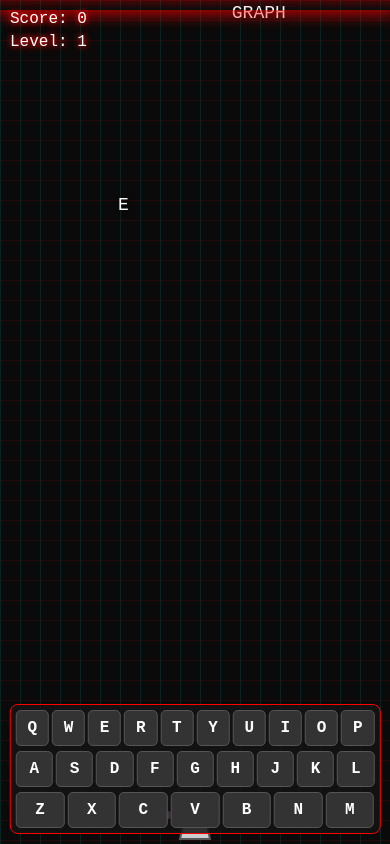
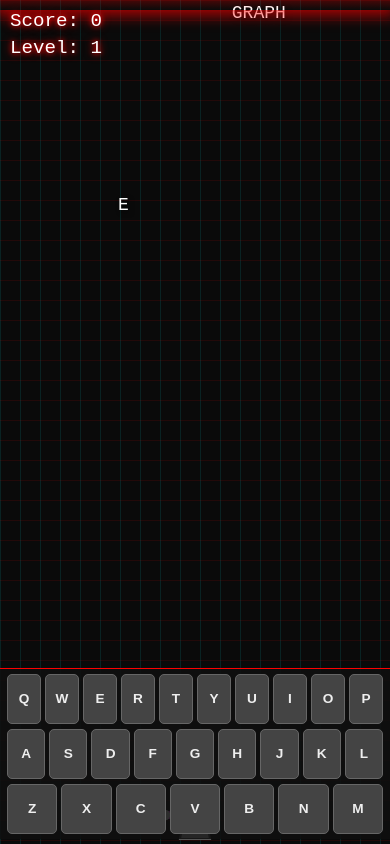
Before and after one commit to Nour139/cannon-word, a plain HTML site: page index.html in a window 390 px wide. Drawn offline with Linux system fonts and the light colour scheme.

Commit message:
Update style.css

```diff
--- a/style.css
+++ b/style.css
@@ -2,21 +2,29 @@
     margin: 0;
     padding: 0;
     box-sizing: border-box;
+    /* Prevent selection Cursors on mobile */
+    -webkit-touch-callout: none; /* iOS Safari */
+    -webkit-user-select: none; /* Safari */
+    -khtml-user-select: none; /* Konqueror HTML */
+    -moz-user-select: none; /* Old versions of Firefox */
+    -ms-user-select: none; /* Internet Explorer/Edge */
+    user-select: none; /* Non-prefixed version, currently supported by Chrome, Edge, Opera and Firefox */
 }
 
 html, body {
     width: 100%;
     height: 100%;
-    overflow: hidden; /* Prevent scrollbars */
-    background-color: #0a0a0a; /* Dark base */
+    overflow: hidden; /* CRITICAL: Prevent scrollbars */
+    background-color: #0a0a0a;
     color: #ffffff;
-    font-family: 'Courier New', Courier, monospace; /* Cyberpunk-ish font */
+    font-family: 'Courier New', Courier, monospace;
 }
 
 #gameContainer {
-    position: relative;
-    width: 100vw;
-    height: 100vh;
+    position: relative; /* Needed for absolute positioning of children */
+    width: 100%; /* Use 100% to fill parent (body) */
+    height: 100%;
+    /* Keep background styling */
     background-image:
         linear-gradient(rgba(255, 0, 0, 0.1) 1px, transparent 1px),
         linear-gradient(90deg, rgba(0, 255, 255, 0.1) 1px, transparent 1px);
@@ -25,21 +33,21 @@ html, body {
 }
 
 #gameCanvas {
-    display: block; /* Remove extra space below canvas */
-    width: 100%;
-    height: 100%;
-    position: absolute;
+    display: block; /* IMPORTANT: Removes potential extra space below canvas */
+    position: absolute; /* Position relative to gameContainer */
     top: 0;
     left: 0;
-    z-index: 1;
+    width: 100%; /* Fill the container */
+    height: 100%;
+    z-index: 1; /* Ensure canvas is behind UI but visible */
 }
 
 #ui {
     position: absolute;
-    top: 15px;
-    left: 15px;
-    z-index: 5;
-    font-size: 1.5em;
+    top: 10px; /* Adjusted slightly for mobile */
+    left: 10px;
+    z-index: 5; /* Above canvas */
+    font-size: 1.2em; /* Default size */
     text-shadow: 0 0 5px #ff0000, 0 0 10px #ff0000;
 }
 
@@ -47,15 +55,14 @@ html, body {
     margin-bottom: 5px;
 }
 
-/* Base where words appear to come from */
 #wordSource {
     position: absolute;
-    top: -10px; /* Slightly above screen */
+    top: -10px;
     left: 0;
     width: 100%;
     height: 20px;
     background: linear-gradient(to bottom, rgba(255, 0, 0, 0.5), transparent);
-    z-index: 2;
+    z-index: 2; /* Above canvas, below UI */
     box-shadow: 0 0 15px 5px rgba(255, 0, 0, 0.7);
 }
 
@@ -66,45 +73,108 @@ html, body {
     transform: translate(-50%, -50%);
     background-color: rgba(0, 0, 0, 0.85);
     border: 2px solid #ff0000;
-    padding: 40px 60px;
+    padding: 30px 40px; /* Adjusted padding */
     text-align: center;
-    z-index: 10;
+    z-index: 10; /* Above everything */
     box-shadow: 0 0 20px 5px #ff0000;
-    display: none; /* Hidden by default */
+    display: none;
+    width: 90%; /* Take up more width on mobile */
+    max-width: 500px; /* Max width on larger screens */
 }
 
 #gameOverScreen h1 {
     color: #ff0000;
-    margin-bottom: 20px;
-    font-size: 3em;
+    margin-bottom: 15px; /* Adjusted */
+    font-size: 2.5em; /* Adjusted */
     text-shadow: 0 0 10px #ff0000;
 }
 
 #gameOverScreen p {
-    font-size: 1.5em;
-    margin-bottom: 30px;
+    font-size: 1.3em; /* Adjusted */
+    margin-bottom: 25px; /* Adjusted */
 }
 
 #restartButton {
-    padding: 15px 30px;
-    font-size: 1.2em;
+    padding: 12px 25px; /* Adjusted */
+    font-size: 1.1em; /* Adjusted */
     background-color: #ffffff;
     color: #000000;
     border: 2px solid #ff0000;
     cursor: pointer;
     font-family: inherit;
     transition: background-color 0.3s, color 0.3s, box-shadow 0.3s;
+    border-radius: 5px; /* Added */
 }
 
-#restartButton:hover {
+#restartButton:hover, #restartButton:active { /* Added active state */
     background-color: #ff0000;
     color: #ffffff;
     box-shadow: 0 0 15px #ff0000;
 }
 
-/* Screen Shake Effect */
+/* --- On-Screen Keyboard Styles --- */
+#onscreen-keyboard {
+    position: absolute;
+    bottom: 5px; /* Closer to edge */
+    left: 50%;
+    transform: translateX(-50%);
+    width: 100%; /* Full width */
+    max-width: 700px; /* Max width */
+    padding: 5px;
+    background-color: rgba(15, 15, 15, 0.88); /* Slightly darker */
+    border-top: 1px solid #ff0000; /* Only top border */
+    z-index: 20; /* Above canvas and UI */
+    display: flex;
+    flex-direction: column;
+    align-items: center;
+    gap: 5px;
+    touch-action: manipulation;
+}
+
+.kb-row {
+    display: flex;
+    justify-content: center;
+    gap: 4px; /* Adjust spacing */
+    width: 100%; /* Ensure rows take full width */
+    padding: 0 2px; /* Add slight horizontal padding */
+}
+
+#onscreen-keyboard button {
+    font-family: 'Arial', sans-serif; /* Cleaner font maybe? */
+    font-size: clamp(12px, 3.5vw, 18px); /* Responsive font size */
+    font-weight: bold;
+    padding: clamp(8px, 2vh, 15px) 2px; /* Responsive padding */
+    flex-grow: 1;
+    flex-basis: 0; /* Distribute space evenly */
+    text-align: center;
+    background-color: #444; /* Darker buttons */
+    color: #eee;
+    border: 1px solid #666;
+    border-radius: 5px; /* Rounded corners */
+    cursor: pointer;
+    min-width: 28px; /* Min width */
+    height: clamp(35px, 6vh, 50px); /* Responsive height */
+    line-height: 1; /* Adjust for vertical centering */
+    display: inline-flex; /* Align text better */
+    align-items: center;
+    justify-content: center;
+    transition: background-color 0.1s ease;
+    touch-action: manipulation;
+}
+
+#onscreen-keyboard button:active,
+#onscreen-keyboard button.tapped {
+    background-color: #ff1a1a; /* Brighter red tap */
+    color: #fff;
+    transform: scale(0.96); /* Slightly different feedback */
+    border-color: #ff4d4d;
+}
+
+
+/* --- Screen Shake --- */
 @keyframes shake {
-    0% { transform: translate(1px, 1px) rotate(0deg); }
+    /* (Shake animation remains the same) */
+     0% { transform: translate(1px, 1px) rotate(0deg); }
     10% { transform: translate(-1px, -2px) rotate(-0.5deg); }
     20% { transform: translate(-3px, 0px) rotate(0.5deg); }
     30% { transform: translate(3px, 2px) rotate(0deg); }
@@ -116,127 +186,33 @@ html, body {
     90% { transform: translate(1px, 2px) rotate(0deg); }
     100% { transform: translate(1px, -2px) rotate(-0.5deg); }
 }
+.shake { animation: shake 0.2s cubic-bezier(.36,.07,.19,.97) both; transform: translate3d(0, 0, 0); backface-visibility: hidden; perspective: 1000px; }
 
-.shake {
-    animation: shake 0.2s cubic-bezier(.36,.07,.19,.97) both;
-    transform: translate3d(0, 0, 0);
-    backface-visibility: hidden;
-    perspective: 1000px;
-}
-
-/* Background animation */
+/* --- Background Pulse --- */
 @keyframes backgroundPulse {
-    0% { background-color: #0a0a0a; }
-    50% { background-color: #1a0505; } /* Subtle red pulse */
-    100% { background-color: #0a0a0a; }
+    /* (Pulse animation remains the same) */
+    0% { background-color: #0a0a0a; } 50% { background-color: #1a0505; } 100% { background-color: #0a0a0a; }
 }
 
 
-/* === Styles Added for Mobile/On-Screen Keyboard === */
+/* --- Media Queries for Responsiveness --- */
+/* Hide keyboard by default */
+.mobile-only { display: none; }
 
-/* --- On-Screen Keyboard Styles --- */
-#onscreen-keyboard {
-    position: absolute;
-    bottom: 10px; /* Position near the bottom */
-    left: 50%;
-    transform: translateX(-50%);
-    width: 95%; /* Take up most of the width */
-    max-width: 600px; /* Limit max width on larger screens if needed */
-    padding: 5px;
-    background-color: rgba(20, 20, 20, 0.85); /* Dark semi-transparent */
-    border: 1px solid #ff0000;
-    border-radius: 8px;
-    z-index: 20; /* Ensure it's above the canvas */
-    display: flex;
-    flex-direction: column; /* Stack rows vertically */
-    align-items: center;
-    gap: 5px; /* Space between rows */
-    touch-action: manipulation; /* Prevent double-tap zoom on keyboard */
-    -webkit-user-select: none; /* Disable text selection */
-    -moz-user-select: none;
-    -ms-user-select: none;
-    user-select: none;
+/* Show keyboard ONLY on likely touch devices */
+/* This is more reliable than just checking width */
+@media (hover: none) and (pointer: coarse) {
+    .mobile-only { display: flex; } /* Show keyboard */
+
+    /* Adjust UI for smaller screens */
+    #ui { font-size: 1em; }
 }
 
-.kb-row {
-    display: flex; /* Arrange buttons horizontally */
-    justify-content: center;
-    gap: 4px; /* Space between buttons */
-    width: 100%;
+/* Further adjustments for VERY narrow screens if needed */
+@media (max-width: 360px) {
+    #ui { font-size: 0.9em; }
+    #onscreen-keyboard button {
+         font-size: clamp(11px, 3vw, 16px); /* Slightly smaller font */
+    }
+     .kb-row { gap: 3px; }
 }
-
-#onscreen-keyboard button {
-    font-family: 'Courier New', Courier, monospace;
-    font-size: 1.1em; /* Adjust as needed */
-    font-weight: bold;
-    padding: 10px 5px; /* Vertical padding more important */
-    flex-grow: 1; /* Allow buttons to grow */
-    text-align: center;
-    background-color: #333;
-    color: #fff;
-    border: 1px solid #555;
-    border-radius: 5px;
-    cursor: pointer;
-    min-width: 30px; /* Minimum width */
-    transition: background-color 0.1s ease;
-    touch-action: manipulation; /* Prevent zoom on button too */
-}
-
-#onscreen-keyboard button:active,
-#onscreen-keyboard button.tapped { /* Style for tap feedback */
-    background-color: #ff0000;
-    color: #fff;
-    transform: scale(0.95); /* Slight shrink effect */
-}
-
-/* --- Media Queries for Responsiveness --- */
-
-/* Hide keyboard by default (for desktop) */
-.mobile-only {
-    display: none;
-}
-
-/* Show keyboard and adjust layout for smaller/touch devices */
-/* Using max-width and pointer:coarse for better touch detection */
-@media (hover: none) and (pointer: coarse), (max-width: 768px) {
-
-    .mobile-only {
-        display: flex; /* Show the keyboard */
-    }
-
-    #ui {
-        font-size: 1.1em; /* Slightly smaller UI text */
-        top: 10px;
-        left: 10px;
-    }
-
-    #gameOverScreen {
-        padding: 20px 30px; /* Smaller padding */
-        width: 90%;
-    }
-    #gameOverScreen h1{
-        font-size: 2em;
-    }
-     #gameOverScreen p{
-        font-size: 1.2em;
-    }
-     #restartButton {
-        padding: 12px 25px;
-        font-size: 1em;
-    }
-}
-
-/* Specific adjustments for very narrow screens (portrait phones) */
-@media (max-width: 400px) {
-     #ui {
-        font-size: 1em;
-     }
-     #onscreen-keyboard button {
-         font-size: 1em;
-         padding: 8px 4px;
-         min-width: 25px;
-     }
-      .kb-row {
-          gap: 3px;
-      }
-}
```
